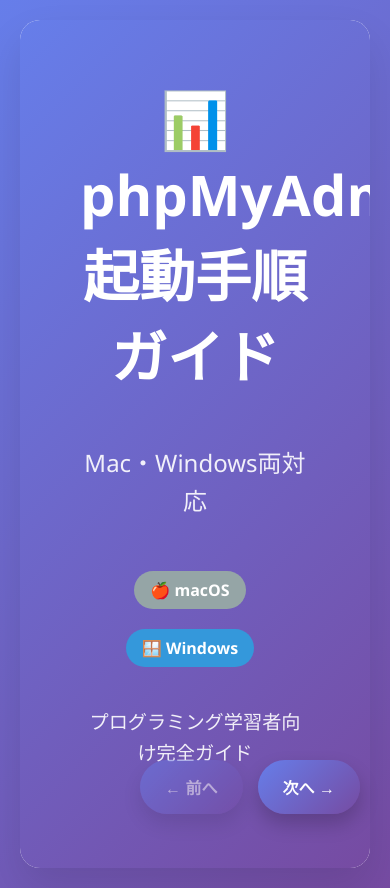
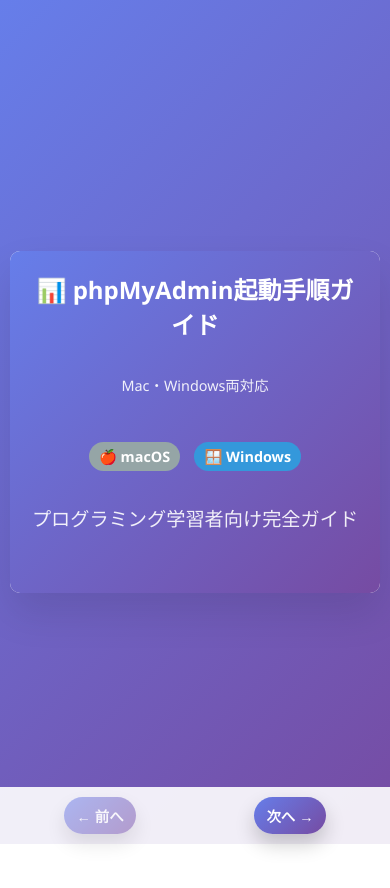
Before and after one commit to SolaHY/sql_presentation, a plain HTML site: page setup.html in a window 390 px wide. After the commit the page ends 844 px from the top, so only its background shows below. Drawn offline with Linux system fonts and the light colour scheme.

Commit message:
レスポンシブに修正

```diff
--- a/setup.html
+++ b/setup.html
@@ -250,6 +250,138 @@
         .emoji {
             font-size: 2em;
             margin-right: 10px;
+        }
+
+        @media (max-width: 768px) {
+            body {
+                padding: 10px;
+            }
+
+            .presentation-container {
+                border-radius: 10px;
+            }
+
+            .slide {
+                padding: 20px;
+                min-height: auto;
+            }
+
+            .slide h1 {
+                font-size: 1.8em;
+                margin-bottom: 20px;
+                padding-bottom: 15px;
+            }
+
+            .slide h2 {
+                font-size: 1.5em;
+                margin-bottom: 15px;
+            }
+
+            .slide h3 {
+                font-size: 1.2em;
+            }
+
+            .slide p, .slide li {
+                font-size: 1em;
+                line-height: 1.4;
+            }
+
+            .code-block {
+                padding: 15px;
+                font-size: 0.9em;
+                overflow-x: auto;
+                -webkit-overflow-scrolling: touch;
+            }
+
+            .two-column {
+                grid-template-columns: 1fr;
+                gap: 20px;
+            }
+
+            .feature-grid {
+                grid-template-columns: 1fr;
+                gap: 15px;
+            }
+
+            .navigation {
+                bottom: 15px;
+                right: 15px;
+                gap: 10px;
+            }
+
+            .nav-btn {
+                padding: 10px 15px;
+                font-size: 0.9em;
+            }
+
+            .slide-counter {
+                top: 10px;
+                right: 10px;
+                padding: 5px 10px;
+                font-size: 0.9em;
+            }
+
+            .title-slide h1 {
+                font-size: 2em;
+            }
+
+            .title-slide p {
+                font-size: 1.2em;
+            }
+
+            .os-badge {
+                padding: 5px 10px;
+                font-size: 0.9em;
+                margin: 5px;
+            }
+
+            .feature-card {
+                padding: 15px;
+            }
+
+            .emoji {
+                font-size: 1.5em;
+            }
+
+            .step-number {
+                width: 30px;
+                height: 30px;
+                line-height: 30px;
+                font-size: 1em;
+            }
+        }
+
+        /* 小さいスマートフォン向け */
+        @media (max-width: 480px) {
+            .slide h1 {
+                font-size: 1.5em;
+            }
+
+            .slide h2 {
+                font-size: 1.3em;
+            }
+
+            .slide p, .slide li {
+                font-size: 0.9em;
+            }
+
+            .code-block {
+                font-size: 0.8em;
+            }
+
+            .navigation {
+                width: 100%;
+                left: 0;
+                right: 0;
+                bottom: 0;
+                padding: 10px;
+                background: rgba(255, 255, 255, 0.9);
+                justify-content: space-around;
+            }
+
+            .nav-btn {
+                padding: 8px 12px;
+            }
         }
     </style>
 </head>
```
